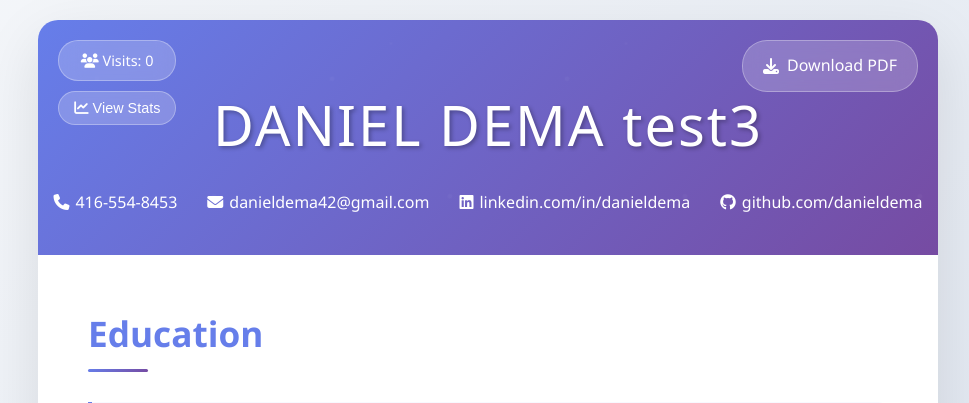
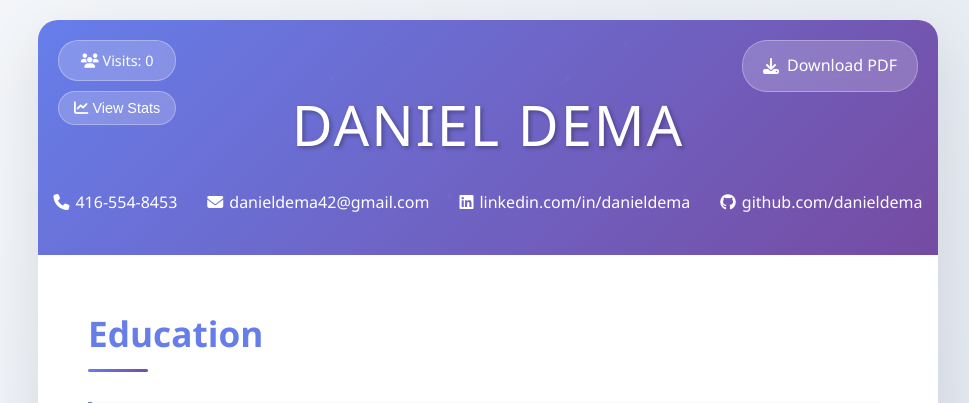
Before and after one commit to danieldema/cloud-resume, a Flask app: page / in a window 1280 px wide. Shown: the top 403 px of the page, without its empty margins (152-1121 px from the left). Run offline with Flask 3, Linux system fonts and the light colour scheme; data that the repository does not hold is empty.

Commit message:
undo testing

```diff
--- a/templates/index.html
+++ b/templates/index.html
@@ -370,7 +370,7 @@
                 Download PDF
             </a>
             <div class="header-content">
-                <h1 class="name">DANIEL DEMA test3</h1>
+                <h1 class="name">DANIEL DEMA</h1>
                 <script>
                     fetch('/store_ip', {
                         method: 'POST',
```
